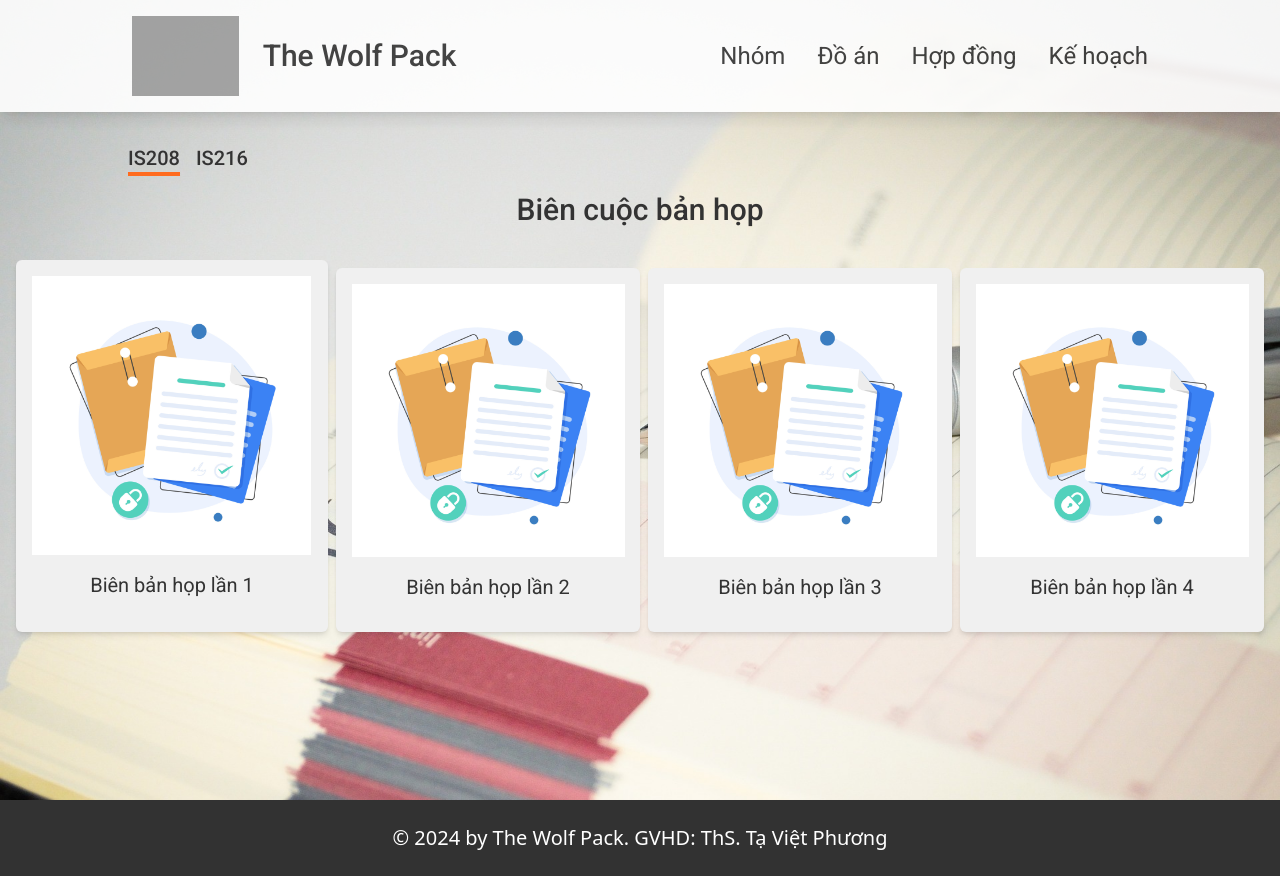
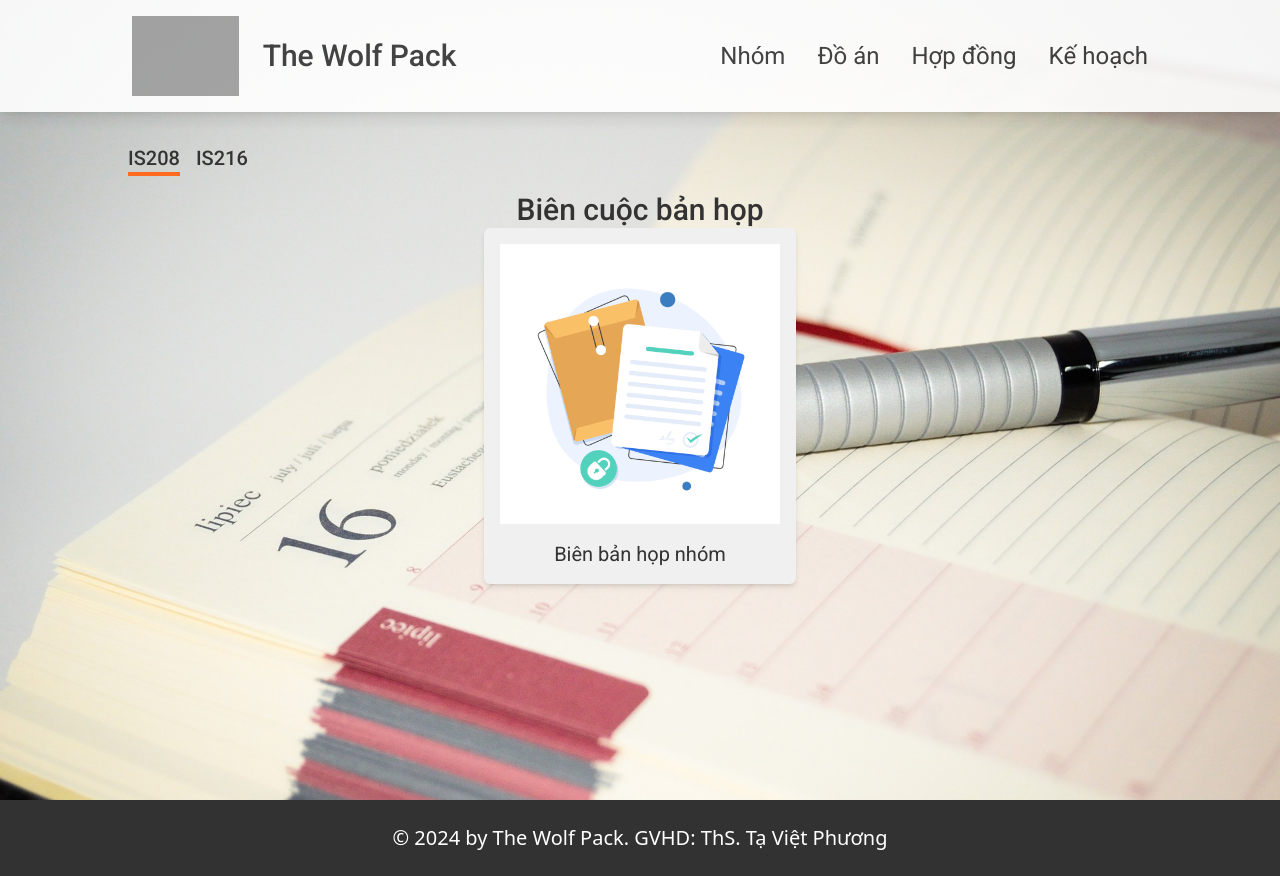
Before and after one commit to AST-tnbt/Introduction-Website, a React (Vite) app: page /plans in a window 1280 px wide. Built offline with nearby package versions, Linux system fonts and the light colour scheme; grey boxes are pictures that could not be loaded.

Commit message:
update link plan document

```diff
--- a/src/Components/PlanPage.tsx
+++ b/src/Components/PlanPage.tsx
@@ -1,14 +1,10 @@
 import { useState } from "react";
 import background from "../assets/background_planspage.jpg";
-import { Link } from "react-router-dom";
 import minutes from "../data/Documents";
 import documentIcon from "../assets/Document_image.jpg";
 
 export default function PlanPage() {
   const [chooseCourse, setChooseCourse] = useState(0);
-  function scrollToTop() {
-    window.scrollTo(0, 0);
-  }
   return (
     <div className="text-[#333] min-h-screen bg-cover z-10 p-4 font-robo" style={{backgroundImage : `url(${background})`}} >
       <div className="m-auto max-w-screen-sm md:max-w-screen-md lg:max-w-screen-lg">
@@ -18,20 +14,16 @@ export default function PlanPage() {
         </ul>
         <h1 className="pt-4 text-center text-3xl font-medium">Biên cuộc bản họp</h1>
       </div>
-      <div className="grid grid-cols-1 space-y-2 md:grid-cols-2 md:space-x-2 lg:grid-cols-4 lg:space-x-2 mt-8">
+      <div className="m-auto h-1/4 w-1/4">
         {
-          minutes.map(minute =>
-            (
-              <div className="bg-[#f0f0f0] shadow-md rounded-md animate-fadeUp">
-                <Link to={`/plans/${minute.id}`} onClick = {() => scrollToTop()}>
-                  <img src={documentIcon} alt="Document"  className="h-3/4 m-4"/>
-                  <h2 className="text-center text-xl">{minute.name}</h2>
-                </Link>
-              </div>
-            ))
+          <div className="bg-[#f0f0f0] shadow-md rounded-md p-4 animate-fadeUp">
+            <a href={`${minutes[chooseCourse]}`} target="_blank" className="mt-auto">
+              <img src={documentIcon} alt="Document"  className="h-3/4 m-auto"/>
+              <p className="text-center text-xl mt-4">Biên bản họp nhóm</p>
+            </a>
+          </div>
         }
       </div>
-
     </div>
   )
 }
--- a/src/Components/ViewMinute.tsx
+++ /dev/null
@@ -1,27 +0,0 @@
-import { useParams } from "react-router-dom";
-import { DocumentViewer } from 'react-documents';
-import minutes from "../data/Documents";
-import background from "../assets/background_planspage.jpg";
-
-export default function ViewMinute() {
-    const {minuteID} = useParams();
-    if (!minuteID) {
-        return <div className="min-h-screen w-screen bg-white">
-        </div>
-    }
-    const minute = minutes[parseInt(minuteID)];
-    return (
-    <div>
-        <div className="text-[#333] min-h-screen w-full bg-cover z-10 p-6 font-robo" style={{backgroundImage : `url(${background})`}}>
-        <h1 className="pt-32 text-center text-3xl font-medium pb-8">Biên cuộc bản họp</h1>
-        <DocumentViewer
-            viewerUrl={'https://docs.google.com/gview?url=%URL%&embedded=true'}
-            url={minute.url}
-            viewer="url"
-            style={{width: "60%", height: "750px", margin: "auto"}}
-            >
-        </DocumentViewer>
-        </div>
-    </div>
-  )
-}
--- a/src/data/Documents.tsx
+++ b/src/data/Documents.tsx
@@ -1,24 +1,4 @@
-const minutes = [
-    {
-        id: 0,
-        name: "Biên bản họp lần 1",
-        url: "https://abcd1662.files.wordpress.com/2024/04/meetingminute1-1.pdf"
-    },
-    {
-        id: 1,
-        name: "Biên bản họp lần 2",
-        url: "https://abcd1662.files.wordpress.com/2024/04/meetingminute2.pdf"
-    },
-    {
-        id: 2,
-        name: "Biên bản họp lần 3",
-        url: "https://abcd1662.files.wordpress.com/2024/04/meetingminute3.pdf"
-    },
-    {
-        id: 3,
-        name: "Biên bản họp lần 4",
-        url: "https://abcd1662.files.wordpress.com/2024/04/meetingminute4.pdf"
-    },
-];
+const minutes =[ "https://drive.google.com/drive/folders/1Z2_KKgoJcEnGjPwo5OP6lk7jss3lsPC9?usp=sharing",
+"https://drive.google.com/drive/folders/1GN79qPQdEgr2uqUXt-He6Rrx9oMOPnhS?usp=sharing"];
 
 export default minutes;
```
